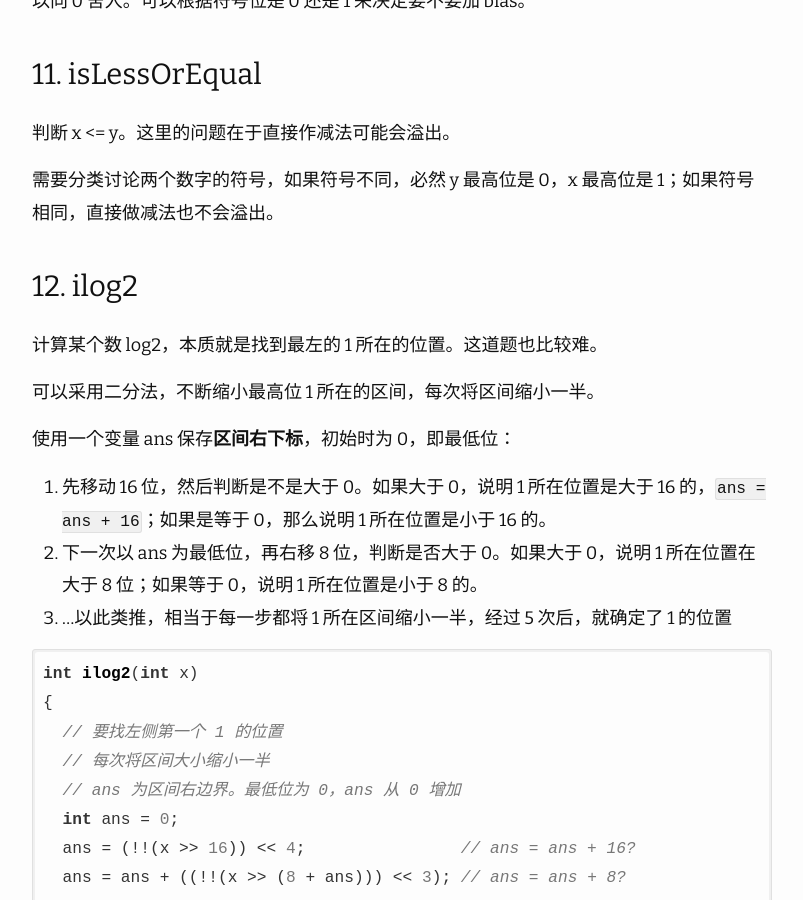
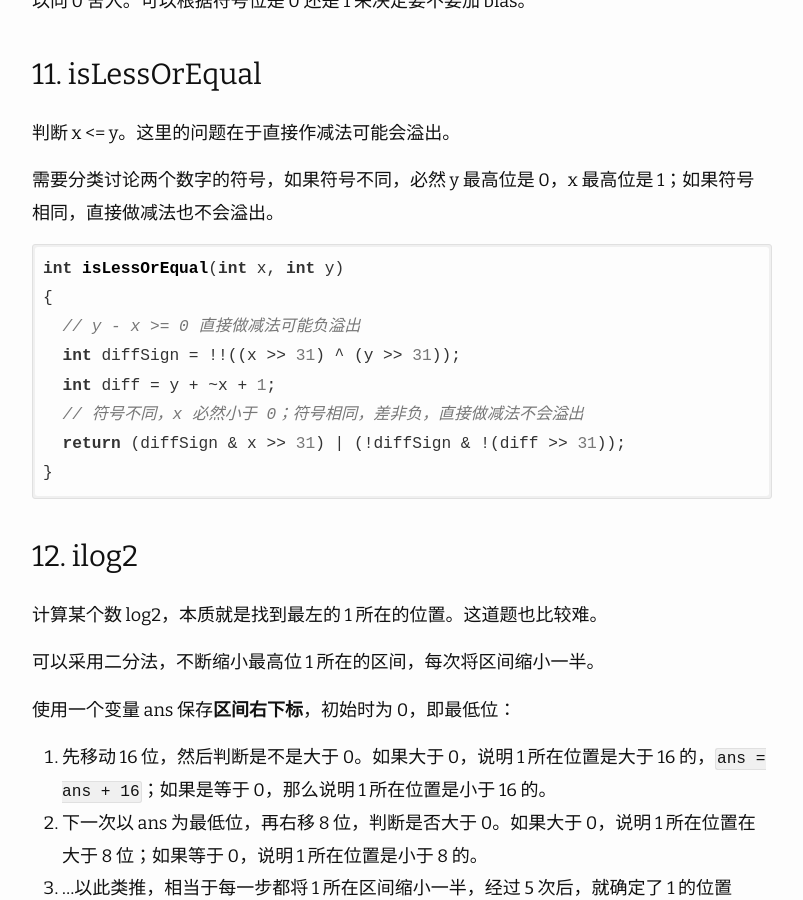
Before and after one commit to imageslr/blog, a Jekyll site: the page built from _posts/2019-12-11-csapp-data-lab.md, in a window 1280 px wide and 900 px high, scrolled down 7584 px. Shown: the whole window, without its empty margins (238-1041 px from the left). Built offline with Jekyll 4.4.1, drawn with Linux system fonts in a browser that asks for light colours; nearby versions of some CDN libraries; formulas are drawn with MathJax 3; comment, search, counter and statistics services are not loaded; some of the changed text lies outside the part shown.

Commit message:
update post

````diff
--- a/_posts/2019-12-11-csapp-data-lab.md
+++ b/_posts/2019-12-11-csapp-data-lab.md
@@ -60,7 +60,7 @@ make
 1. bitAnd：使用或、非实现与
 2. getByte：获取一个整数的某个字节
 3. logicalShift：实现逻辑右移
-4. bitCount：
+4. bitCount：统计二进制中 1 的个数
 5. bang：不用 `!` 计算 `!x`
 6. fitsBits：判断某个数字是否能由一个 n 位二进制数表示
 7. tmin：返回 2 的补码的最小值
@@ -197,6 +197,17 @@ int fitsBits(int x, int n)
 判断 x <= y。这里的问题在于直接作减法可能会溢出。
 
 需要分类讨论两个数字的符号，如果符号不同，必然 y 最高位是 0，x 最高位是 1；如果符号相同，直接做减法也不会溢出。
+
+```c
+int isLessOrEqual(int x, int y)
+{
+  // y - x >= 0 直接做减法可能负溢出
+  int diffSign = !!((x >> 31) ^ (y >> 31));
+  int diff = y + ~x + 1;
+  // 符号不同，x 必然小于 0；符号相同，差非负，直接做减法不会溢出
+  return (diffSign & x >> 31) | (!diffSign & !(diff >> 31));
+}
+```
 
 ### 12. ilog2
 计算某个数 log2，本质就是找到最左的 1 所在的位置。这道题也比较难。
````
